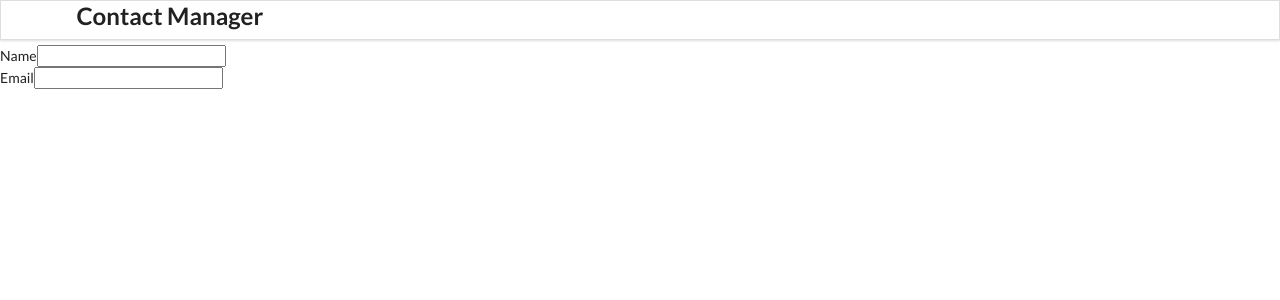
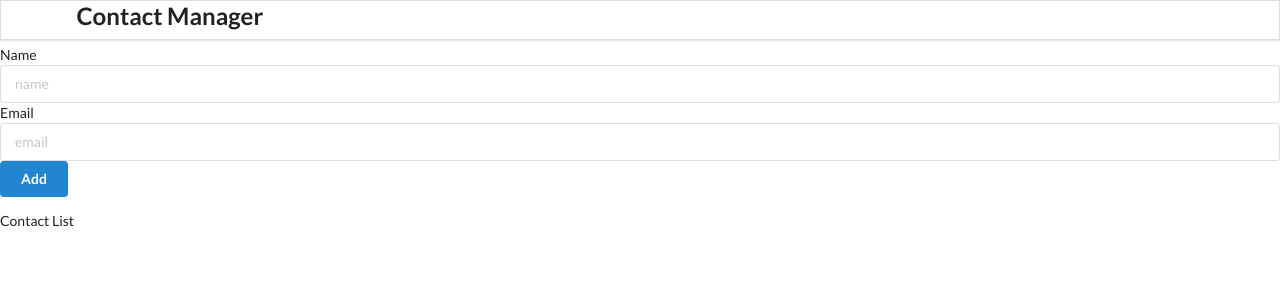
Before and after one commit to alenway/Complete-React-Project, a React (Vite) app: page / in a window 1280 px wide. Shown: the top 300 px of the page. Built offline with nearby package versions, Linux system fonts and the light colour scheme.

Commit message:
some corrections

```diff
--- a/src/Components/AddContact.jsx
+++ b/src/Components/AddContact.jsx
@@ -8,12 +8,13 @@ export default class AddContact extends Component {
         <form className="ui form">
           <div className="feild">
             <label>Name</label>
-            <input type="" name="" />
+            <input type="text" name="name" placeholder="name" />
           </div>
           <div className="feild">
             <label>Email</label>
-            <input type="" name="" />
+            <input type="text" name="email" placeholder="email" />
           </div>
+          <button className="ui button blue">Add</button>
         </form>
       </div>
     );
--- a/src/Components/App.jsx
+++ b/src/Components/App.jsx
@@ -1,14 +1,14 @@
 import "./App.css";
 import Header from "./Header";
 import AddContact from "./AddContact";
-// import ContactList from "./AddContact";
+import ContactList from "./ContactList";
 
 function App() {
   return (
     <div>
       <Header />
       <AddContact />
-      {/*<ContactList />*/}
+      <ContactList />
     </div>
   );
 }
--- a/src/Components/ContactList.jsx
+++ b/src/Components/ContactList.jsx
@@ -0,0 +1,3 @@
+export default function ContactList() {
+  return <div className="ui celled list ">Contact List</div>;
+}
```
